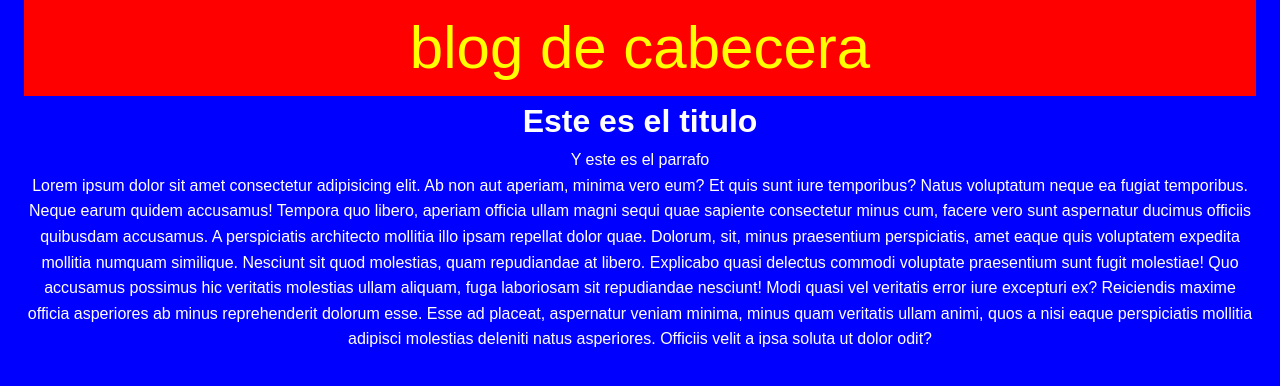
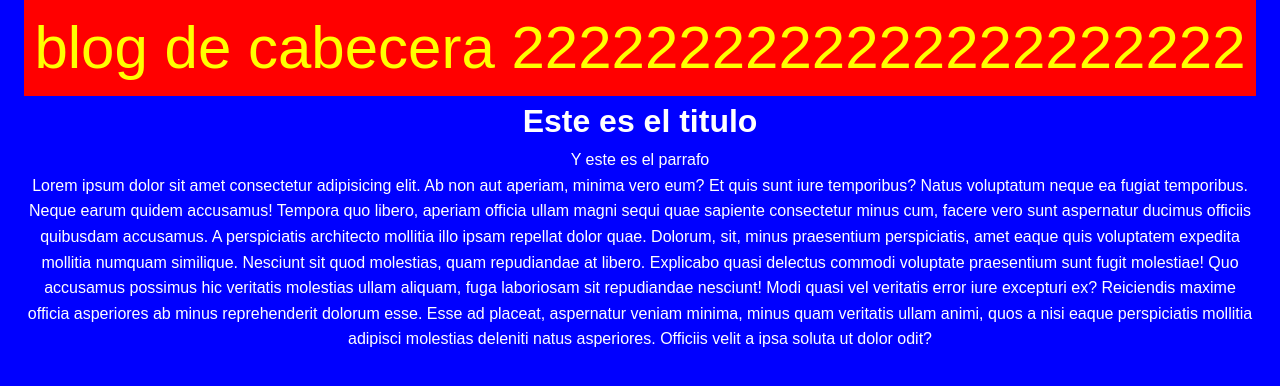
Before and after one commit to EzeAlvarezGrova/lalalal, a plain HTML site: page index.html in a window 1280 px wide. Drawn offline with nearby package versions, Linux system fonts and the light colour scheme.

Commit message:
Update index.html
cambie la cabecera

```diff
--- a/index.html
+++ b/index.html
@@ -20,7 +20,7 @@
 
     <body>
         <div class="container">
-            <div id="cabecera">blog de cabecera</div>
+            <div id="cabecera">blog de cabecera 2222222222222222222222</div>
             <div id="post">
                 <h1>Este es el titulo</h1>
                 <p>Y este es el parrafo</p>
```
